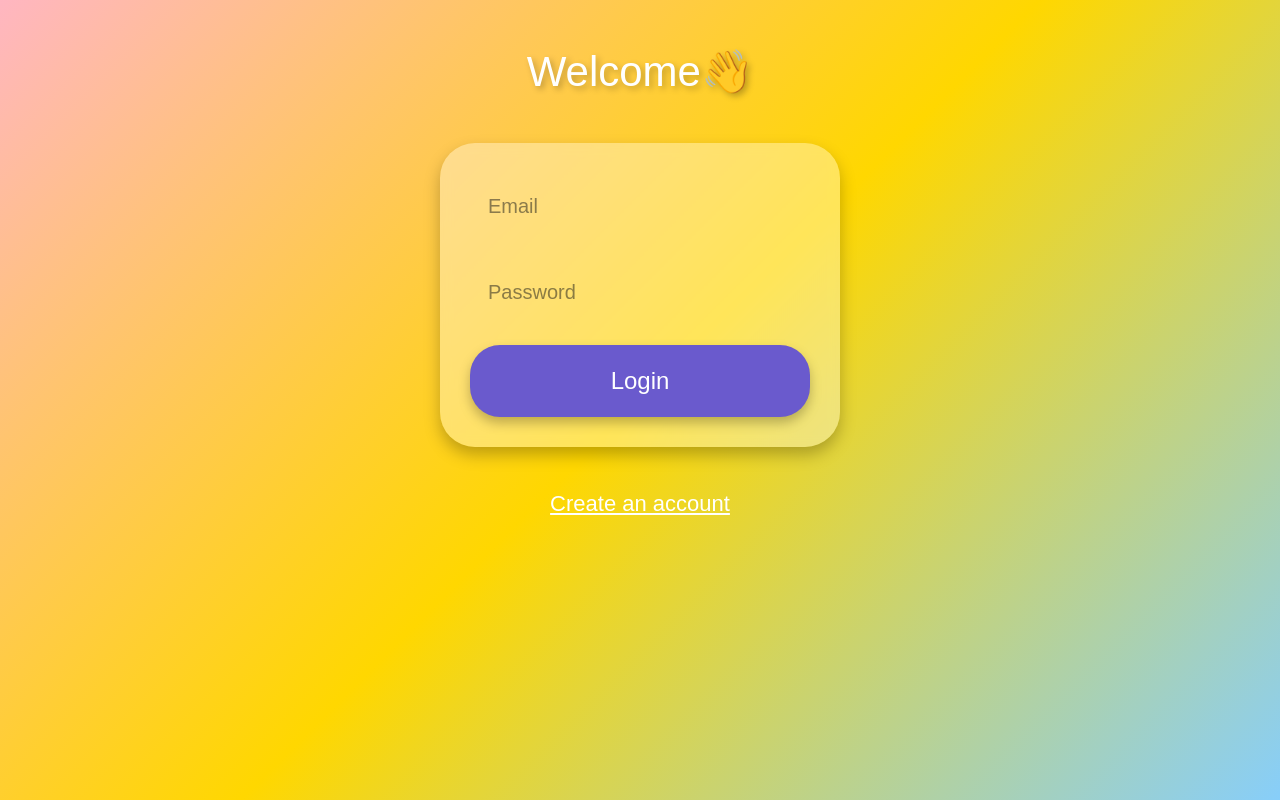
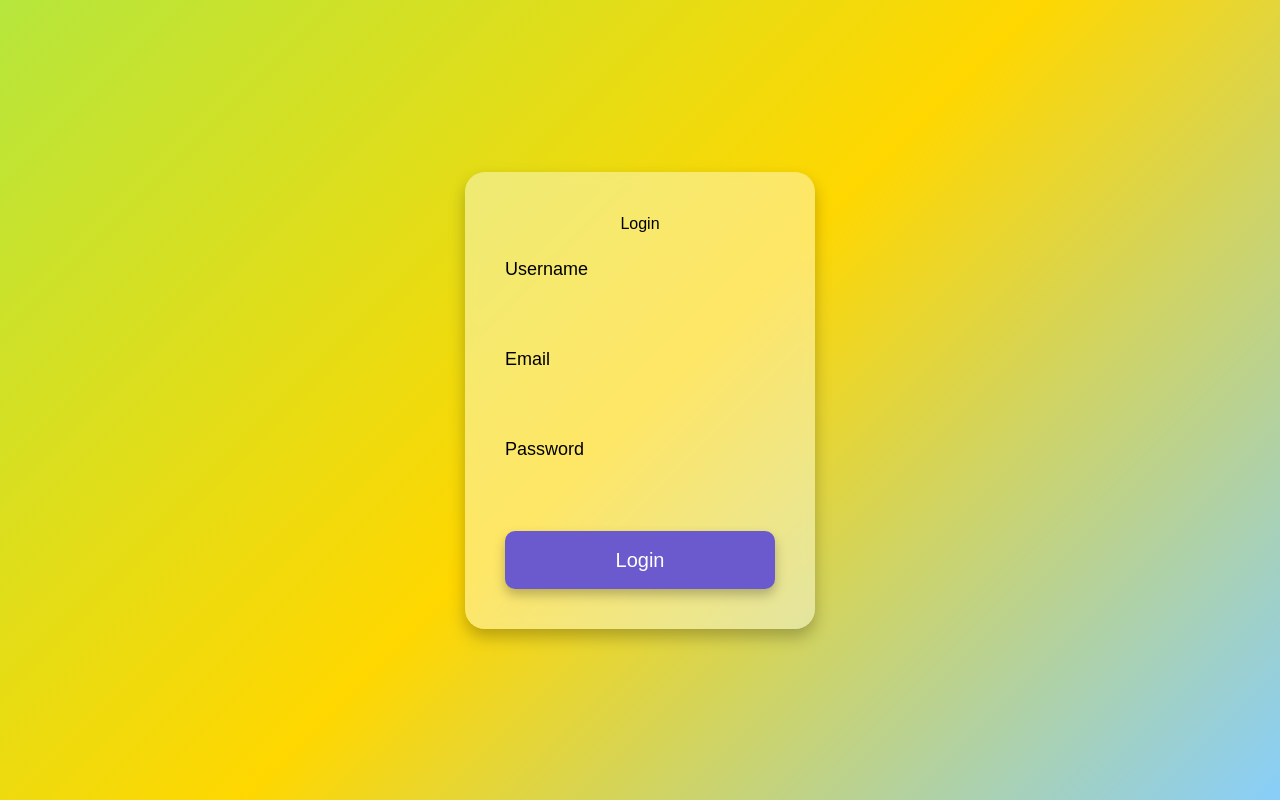
Before and after one commit to Saron-web/speech-practice-helper, a Next.js app: page /login in a window 1280 px wide. Built offline with nearby package versions, Linux system fonts and the light colour scheme; no server answers.

Commit message:
login and reguster pages

```diff
--- a/app/login/page.tsx
+++ b/app/login/page.tsx
@@ -1,147 +1,143 @@
 "use client";
 
 import { useState } from "react";
+import { signInWithEmailAndPassword, getAuth } from "firebase/auth";
+import { db } from "../firebase/firebaseConfig";
+import { doc, getDoc } from "firebase/firestore";
 import { useRouter } from "next/navigation";
-import { useAuth } from "../context/AuthContext";
+import React from "react";
 
 export default function LoginPage() {
   const router = useRouter();
-  const { login } = useAuth();
+  const auth = getAuth();
 
+  const [username, setUsername] = useState("");
   const [email, setEmail] = useState("");
   const [password, setPassword] = useState("");
   const [error, setError] = useState("");
 
-  const validateEmail = (email: string) => {
-    return /\S+@\S+\.\S+/.test(email); // realistic email format
-  };
+  const handleLogin = async (e: React.FormEvent<HTMLFormElement>) => {
+    e.preventDefault();
+    setError("");
 
-  const handleLogin = (e: any) => {
-    e.preventDefault();
+    try {
+      // Login with ANY email + ANY password
+      const userCredential = await signInWithEmailAndPassword(auth, email, password);
+      const user = userCredential.user;
 
-    if (!validateEmail(email)) {
-      setError("Please enter a valid email address.");
+      // Load username from Firestore
+      const snap = await getDoc(doc(db, "users", user.uid));
+
+      if (!snap.exists()) {
+        setError("Username not found in database.");
         return;
       }
 
-    if (password.length < 6) {
-      setError("Password must be at least 6 characters.");
+      const savedUsername = snap.data().username;
+
+      // Check if username matches
+      if (savedUsername !== username) {
+        setError("Incorrect username.");
         return;
       }
 
-    setError("");
-    login(email); // fake login
       router.push("/dashboard");
+    } catch (err: any) {
+      setError(err.message);
+    }
   };
 
   return (
     <div
       style={{
         minHeight: "100vh",
-        padding: 40,
         display: "flex",
-        flexDirection: "column",
+        justifyContent: "center",
         alignItems: "center",
-        gap: 40,
-        background: "linear-gradient(135deg, #FFB6C1, #FFD700, #87CEFA)"
+        background: "linear-gradient(135deg, #b6e63c, #FFD700, #87CEFA)"
       }}
     >
-      <h1
-        style={{
-          fontSize: 42,
-          color: "white",
-          textShadow: "3px 3px 6px rgba(0,0,0,0.25)"
-        }}
-      >
-        Welcome👋
-      </h1>
-
       <form
         onSubmit={handleLogin}
         style={{
-          background: "rgba(255,255,255,0.35)",
-          padding: 30,
-          borderRadius: 35,
+          background: "rgba(255,255,255,0.4)",
+          padding: 40,
+          borderRadius: 20,
+          width: 350,
           boxShadow: "0 8px 16px rgba(0,0,0,0.25)",
-          backdropFilter: "blur(6px)",
-          width: "100%",
-          maxWidth: 400,
-          display: "flex",
-          flexDirection: "column",
-          gap: 20
+          backdropFilter: "blur(6px)"
         }}
       >
-        {error && (
-          <div
+        <h2 style={{ textAlign: "center", color: "black", marginBottom: 20 }}>
+          Login
+        </h2>
+
+        <label style={{ color: "black", fontSize: 18 }}>Username</label>
+        <input
+          type="text"
+          required
+          value={username}
+          onChange={(e) => setUsername(e.target.value)}
           style={{
-              background: "rgba(255,0,0,0.3)",
+            width: "100%",
             padding: 12,
-              borderRadius: 12,
-              color: "white",
-              fontSize: 18,
-              textAlign: "center"
+            borderRadius: 10,
+            border: "none",
+            marginBottom: 15
           }}
-          >
-            {error}
-          </div>
-        )}
+        />
 
+        <label style={{ color: "black", fontSize: 18 }}>Email</label>
         <input
           type="email"
-          placeholder="Email"
+          required
           value={email}
           onChange={(e) => setEmail(e.target.value)}
           style={{
-            padding: 18,
-            borderRadius: 25,
+            width: "100%",
+            padding: 12,
+            borderRadius: 10,
             border: "none",
-            fontSize: 20
+            marginBottom: 15
           }}
         />
 
+        <label style={{ color: "black", fontSize: 18 }}>Password</label>
         <input
           type="password"
-          placeholder="Password"
+          required
           value={password}
           onChange={(e) => setPassword(e.target.value)}
           style={{
-            padding: 18,
-            borderRadius: 25,
+            width: "100%",
+            padding: 12,
+            borderRadius: 10,
             border: "none",
-            fontSize: 20
+            marginBottom: 20
           }}
         />
+
+        {error && (
+          <p style={{ color: "red", marginBottom: 10, fontSize: 14 }}>{error}</p>
+        )}
 
         <button
           type="submit"
           style={{
-            padding: "18px 40px",
-            fontSize: 24,
+            width: "100%",
+            padding: 14,
+            borderRadius: 10,
             background: "#6A5ACD",
             color: "white",
-            borderRadius: 30,
+            fontSize: 20,
             border: "none",
             cursor: "pointer",
-            boxShadow: "0 6px 12px rgba(0,0,0,0.25)",
-            transition: "transform 0.15s"
+            boxShadow: "0 6px 12px rgba(0,0,0,0.25)"
           }}
-          onMouseDown={(e) => (e.currentTarget.style.transform = "scale(0.95)")}
-          onMouseUp={(e) => (e.currentTarget.style.transform = "scale(1)")}
         >
           Login
         </button>
       </form>
-
-      <a
-        href="/register"
-        style={{
-          fontSize: 22,
-          color: "white",
-          textDecoration: "underline"
-        }}
-      >
-        Create an account
-      </a>
     </div>
   );
 }
--- a/app/register/page.tsx
+++ b/app/register/page.tsx
@@ -1,13 +1,19 @@
 "use client";
 
 import { useState } from "react";
+import { createUserWithEmailAndPassword, updateProfile, getAuth } from "firebase/auth";
 import { db } from "../firebase/firebaseConfig";
 import { doc, setDoc } from "firebase/firestore";
 import { useRouter } from "next/navigation";
+import React from "react";
 
 export default function RegisterPage() {
   const router = useRouter();
+  const auth = getAuth();
+
   const [username, setUsername] = useState("");
+  const [email, setEmail] = useState("");
+  const [password, setPassword] = useState("");
   const [error, setError] = useState("");
 
   const handleRegister = async (e: React.FormEvent<HTMLFormElement>) => {
@@ -15,22 +21,23 @@ export default function RegisterPage() {
     setError("");
 
     try {
-      // Create a random user ID
-      const uid = crypto.randomUUID();
+      // Create user with ANY email + ANY password
+      const userCredential = await createUserWithEmailAndPassword(auth, email, password);
+      const user = userCredential.user;
+
+      // Save username to Firebase Auth
+      await updateProfile(user, { displayName: username });
 
       // Save username to Firestore
-      await setDoc(doc(db, "users", uid), {
+      await setDoc(doc(db, "users", user.uid), {
         username: username,
-        createdAt: new Date(),
+        email: email,
+        createdAt: new Date()
       });
 
-      // Save username locally so the app knows who is logged in
-      localStorage.setItem("username", username);
-      localStorage.setItem("uid", uid);
-
-      router.push("/dashboard");
+      router.push("/login");
     } catch (err: any) {
-      setError("Something went wrong.");
+      setError(err.message);
     }
   };
 
@@ -41,7 +48,7 @@ export default function RegisterPage() {
         display: "flex",
         justifyContent: "center",
         alignItems: "center",
-        background: "linear-gradient(135deg, #b6e63c, #FFD700, #87CEFA)",
+        background: "linear-gradient(135deg, #b6e63c, #FFD700, #87CEFA)"
       }}
     >
       <form
@@ -52,14 +59,14 @@ export default function RegisterPage() {
           borderRadius: 20,
           width: 350,
           boxShadow: "0 8px 16px rgba(0,0,0,0.25)",
-          backdropFilter: "blur(6px)",
+          backdropFilter: "blur(6px)"
         }}
       >
-        <h2 style={{ textAlign: "center", color: "white", marginBottom: 20 }}>
-          Create Username
+        <h2 style={{ textAlign: "center", color: "black", marginBottom: 20 }}>
+          Create Account
         </h2>
 
-        <label style={{ color: "white", fontSize: 18 }}>Username</label>
+        <label style={{ color: "black", fontSize: 18 }}>Username</label>
         <input
           type="text"
           required
@@ -70,7 +77,37 @@ export default function RegisterPage() {
             padding: 12,
             borderRadius: 10,
             border: "none",
-            marginBottom: 20,
+            marginBottom: 15
+          }}
+        />
+
+        <label style={{ color: "black", fontSize: 18 }}>Email</label>
+        <input
+          type="email"
+          required
+          value={email}
+          onChange={(e) => setEmail(e.target.value)}
+          style={{
+            width: "100%",
+            padding: 12,
+            borderRadius: 10,
+            border: "none",
+            marginBottom: 15
+          }}
+        />
+
+        <label style={{ color: "black", fontSize: 18 }}>Password</label>
+        <input
+          type="password"
+          required
+          value={password}
+          onChange={(e) => setPassword(e.target.value)}
+          style={{
+            width: "100%",
+            padding: 12,
+            borderRadius: 10,
+            border: "none",
+            marginBottom: 20
           }}
         />
 
@@ -89,7 +126,7 @@ export default function RegisterPage() {
             fontSize: 20,
             border: "none",
             cursor: "pointer",
-            boxShadow: "0 6px 12px rgba(0,0,0,0.25)",
+            boxShadow: "0 6px 12px rgba(0,0,0,0.25)"
           }}
         >
           Register
```
Lines whose indentation alone changed are shown as unchanged.
